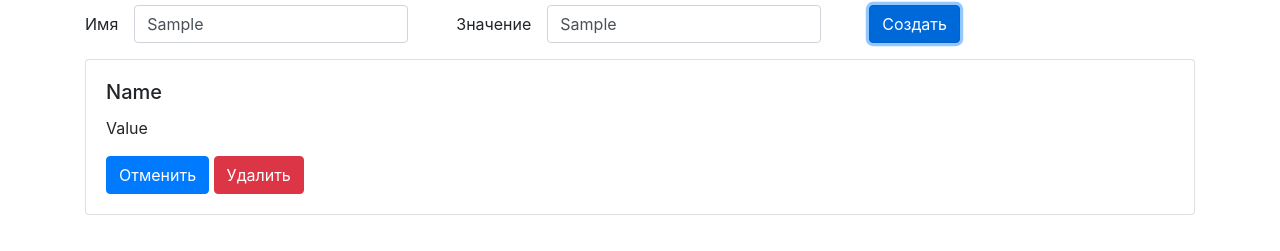
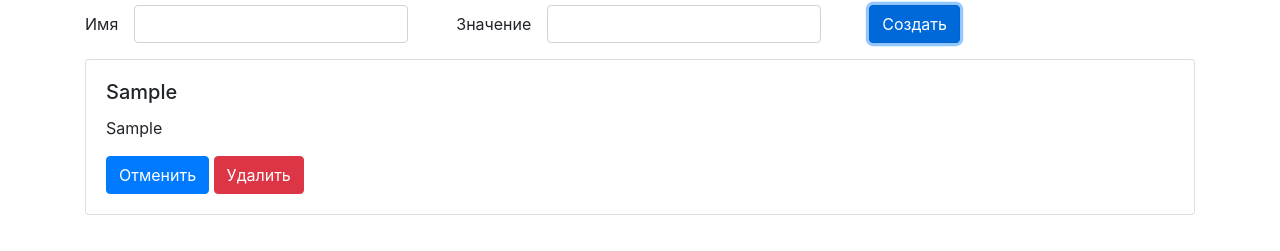
Before and after one commit to TimraWork/rest-api-express-vue, a website with bundled scripts: page client/index.html in a window 1280 px wide. Both pictures are taken after typing "Sample", "Sample" into the empty fields and a click on the button "Создать". Shown: the part 67-318 px from the top of the page. Built offline with nearby package versions, Linux system fonts and the light colour scheme.

Commit message:
Add card with vue push

```diff
--- a/client/frontend.js
+++ b/client/frontend.js
@@ -8,11 +8,17 @@ new Vue({
 				name: '',
 				value: '',
 			},
+			contacts: [],
 		};
 	},
 	methods: {
 		createContact() {
-			console.log(this.form);
+			// Деструктуризируем данные при помощи спред оператора
+			const { ...contact } = this.form;
+			// console.log(contact);
+			this.contacts.push(contact);
+			// Очистим поля формы
+			this.form.name = this.form.value = '';
 		},
 	},
 });
--- a/client/index.html
+++ b/client/index.html
@@ -42,14 +42,17 @@
 				</div>
 				<button class="btn btn-primary" type="submit">Создать</button>
 			</form>
-			<div class="card mb-3">
-				<div class="card-body">
-					<h5 class="card-title">Name</h5>
-					<p class="card-text">Value</p>
-					<button class="btn btn-primary">Отменить</button>
-					<button class="btn btn-danger">Удалить</button>
+			<div class="contacts__wrap" v-if="contacts" v-cloak>
+				<div class="card mb-3" v-for="contact in contacts">
+					<div class="card-body">
+						<h5 class="card-title">{{ contact.name }}</h5>
+						<p class="card-text">{{ contact.value }}</p>
+						<button class="btn btn-primary">Отменить</button>
+						<button class="btn btn-danger">Удалить</button>
+					</div>
 				</div>
 			</div>
+			<!-- contacts__wrap -->
 		</div>
 	</body>
 </html>
```
